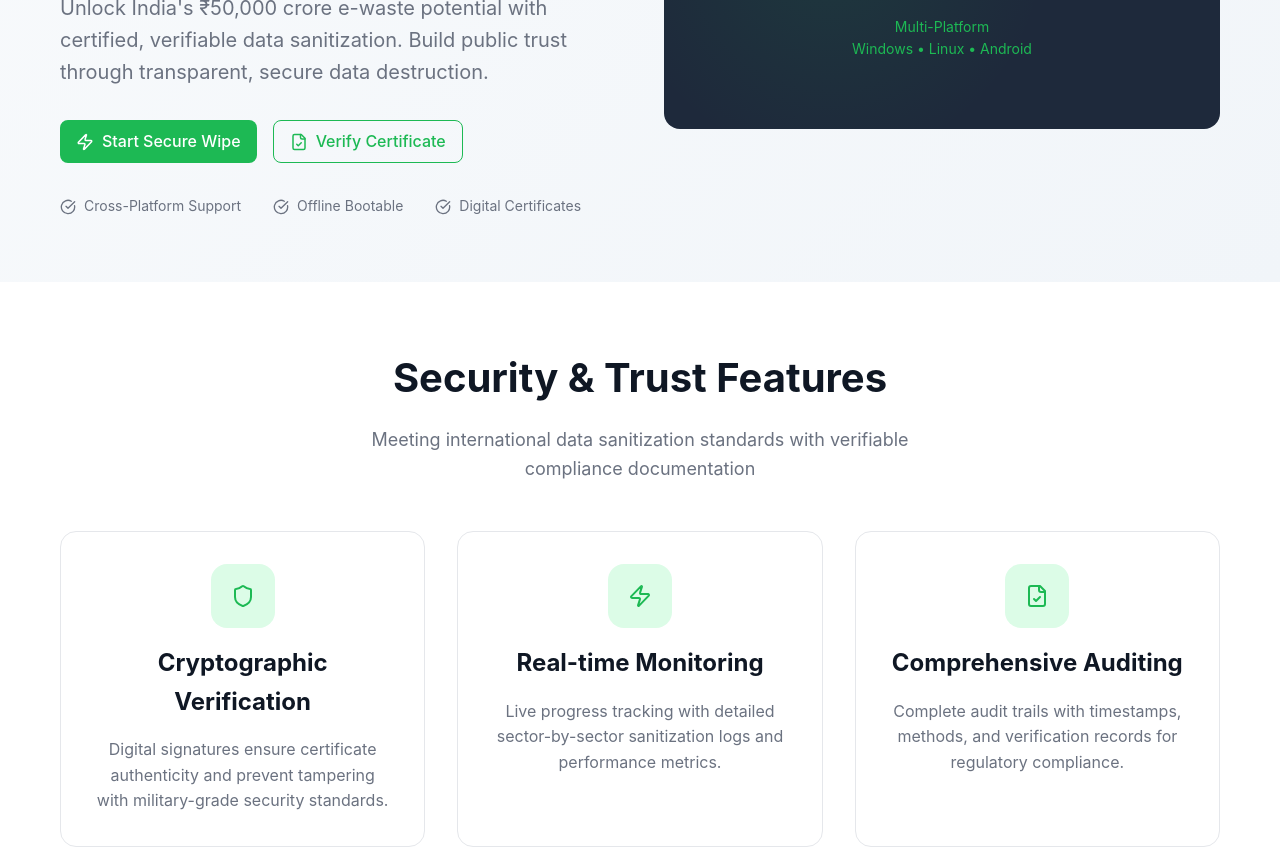
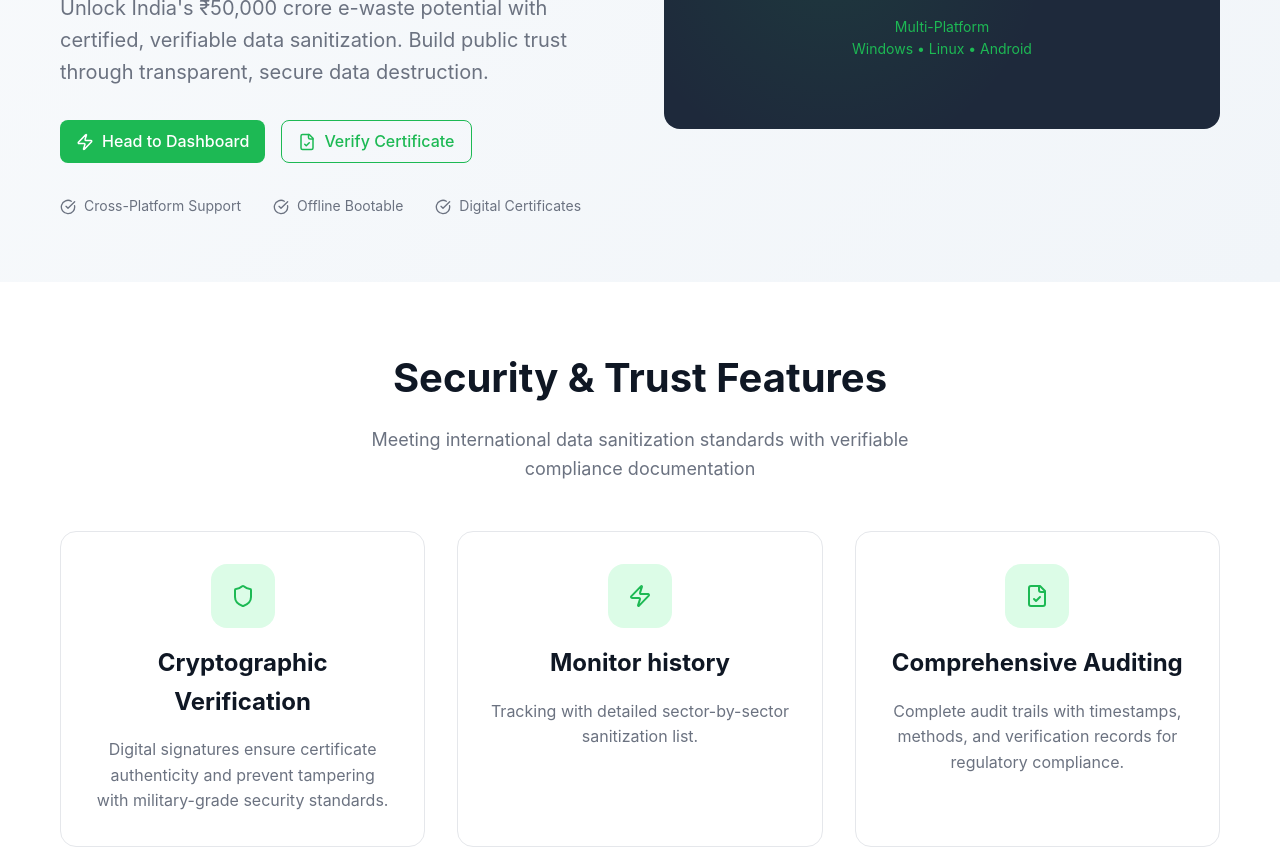
Before and after one commit to kshitij-singh06/Secure-wipe, a React (Vite) app in the folder FE/: page / in a window 1280 px wide. Shown: the part 400-1248 px from the top of the page. Built offline with nearby package versions, Linux system fonts and the light colour scheme.

Commit message:
some minor changes

```diff
--- a/FE/src/pages/LandingPage.jsx
+++ b/FE/src/pages/LandingPage.jsx
@@ -24,7 +24,7 @@ function LandingPage() {
               <div className="hero-actions">
                 <Link to="/dashboard" className="btn btn-primary">
                   <Zap size={18} />
-                  Start Secure Wipe
+                  Head to Dashboard
                 </Link>
                 <Link to="/verify" className="btn btn-outline">
                   <FileCheck size={18} />
@@ -104,10 +104,10 @@ function LandingPage() {
               <div className="feature-icon">
                 <Zap size={24} />
               </div>
-              <h3>Real-time Monitoring</h3>
+              <h3>Monitor history</h3>
               <p>
-                Live progress tracking with detailed sector-by-sector
-                sanitization logs and performance metrics.
+                Tracking with detailed sector-by-sector
+                sanitization list.
               </p>
             </div>
             <div className="feature-card">
@@ -155,10 +155,10 @@ function LandingPage() {
       <section className="stats">
         <div className="container">
           <div className="stats-grid">
-            <div className="stat-item">
+            {/* <div className="stat-item">
               <h3>99.9%</h3>
               <p>Data Destruction Accuracy</p>
-            </div>
+            </div> */}
             <div className="stat-item">
               <h3>1M+</h3>
               <p>Devices Processed</p>
```
